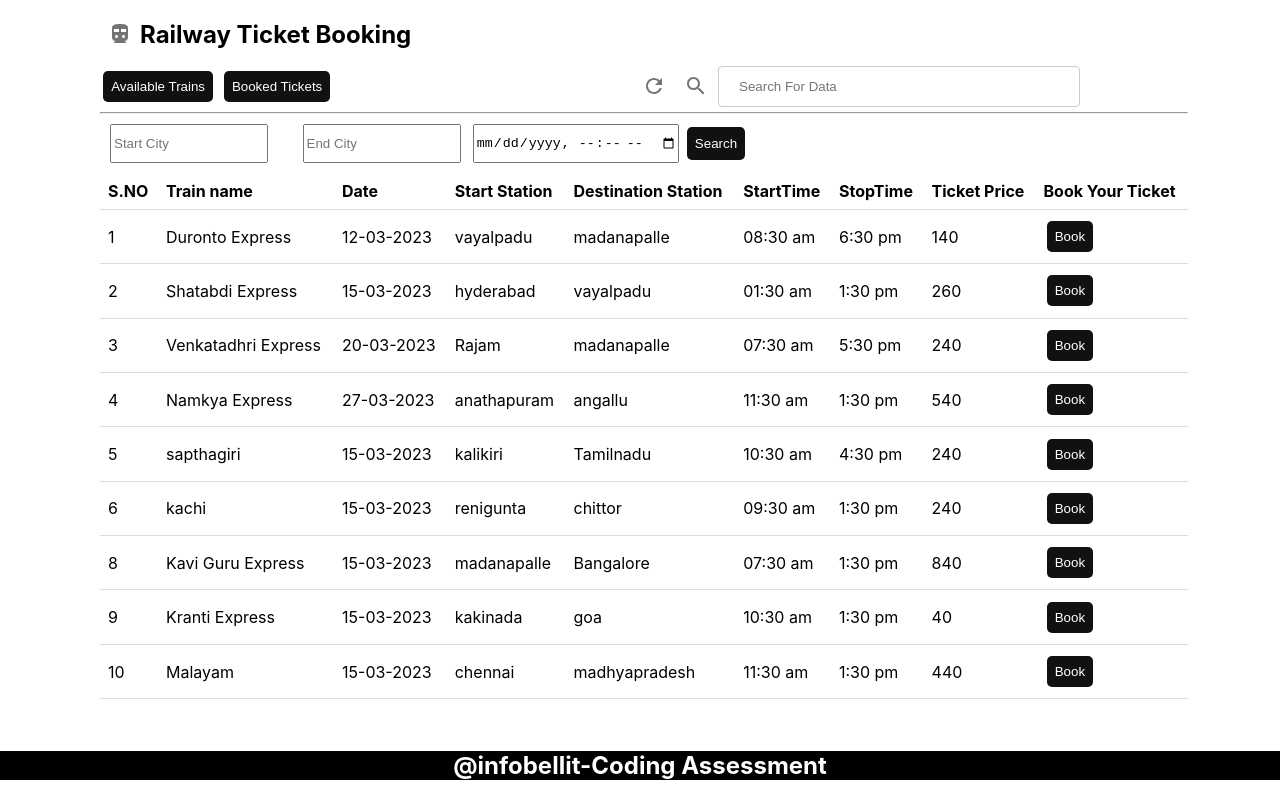
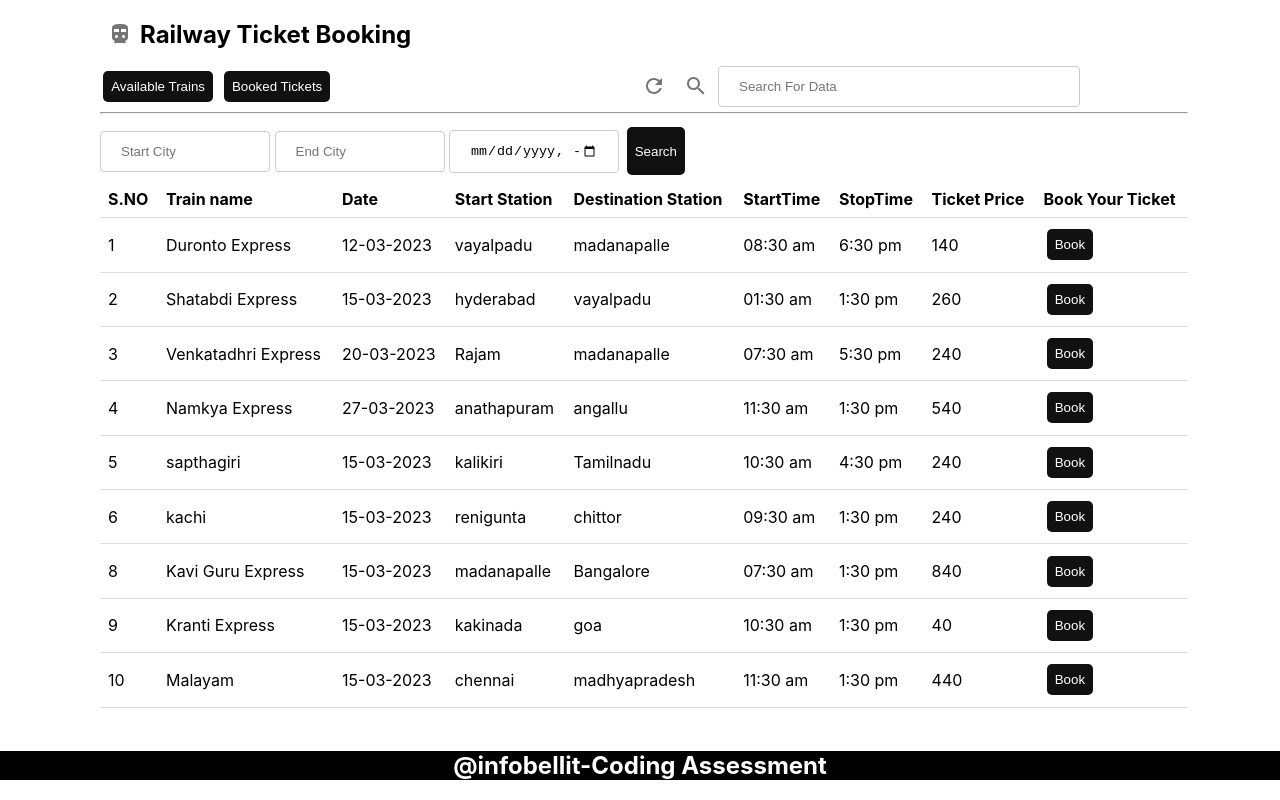
Before and after one commit to Baggu516/Train_Ticket_Booking_Infobellit, a React (Create React App) app: page / in a window 1280 px wide. Built offline with nearby package versions, Linux system fonts and the light colour scheme.

Commit message:
input css

```diff
--- a/src/App.js
+++ b/src/App.js
@@ -238,9 +238,15 @@ function App() {
 
                  <form onSubmit={handleSubmit}>
                  {/* <form> */}
-                   <span style={{display:'flex',margin:"10px",marginLeft:"10px",width:"60%"}}>
+                   <span style={{display:'flex',alignItems:'center'}}>
                      <span >
-                      <input list="hi" placeholder="Start City" style={{width:"150px" ,height:"33px"}}  onChange={(e)=>setStartCity(e.target.value)}/>
+                      <input list="hi" placeholder="Start City" style={{borderBottom:'1px solid black',width:'10vw',border:'none',
+                   padding: '12px 20px',
+                   margin: '8px 0',
+                   border:'none',
+                   border: '1px solid #ccc',
+                   borderRadius: '4px'
+                  }} onChange={(e)=>setStartCity(e.target.value)}/>
                       <datalist id="hi">
                         <option value="vayalpadu"></option>
                         <option value="madanapalle"></option>
@@ -274,8 +280,14 @@ function App() {
                   &nbsp;
        {/* </span> */}
       {/* <span style={{position:'absolute',right:50}}> */}
-                  <span style={{width:"30%"}}>
-                  <input list="hi" placeholder="End City" style={{width:"150px" ,height:"33px",marginLeft:"30px"}}  onChange={(e)=> setEndCity(e.target.value)}/>
+                  <span >
+                    <input list="hi" placeholder="End City" style={{borderBottom:'1px solid black',width:'10vw',border:'none',
+                    padding: '12px 20px',
+                    margin: '8px 0',
+                    border:'none',
+                    border: '1px solid #ccc',
+                    borderRadius: '4px'
+                    }}  onChange={(e)=> setEndCity(e.target.value)}/>
                         <datalist id="hi">
                           <option value="vayalpadu"></option>
                           <option value="madanapalle"></option>
@@ -289,6 +301,7 @@ function App() {
                         </datalist>
                   </span>&nbsp;
                   {/* <span style={{position:'absolute',right:100}}> */}
+                  <span >
                     <input
                       className="inputFieldSearch"
                       id="date-of-journey"
@@ -296,17 +309,24 @@ function App() {
                       type="datetime-local"
                       value={dateOfJourney}
                       onChange={handleDateOfJourneyChange}
+                      style={{borderBottom:'1px solid black',width:'10vw',border:'none',
+                      padding: '12px 20px',
+                      margin: '8px 0',
+                      border:'none',
+                      border: '1px solid #ccc',
+                      borderRadius: '4px'
+                    }}
                       // InputLabelProps={{
                       //   shrink: true,
                       // }}
                     />&nbsp;
+                  </span>
                   {/* </span> */}
                   {/* <span style={{position:'absolute',right:150}}> */}
-                  <button type="submit" className='inputFieldSearch' variant="contained" color="primary">
+                  <button  style={{height:'6vh'}}>
                     Search
                   </button>
                   </span>
-
                  </form>
                  </div>
       <div>
```
Lines whose indentation alone changed are shown as unchanged.
